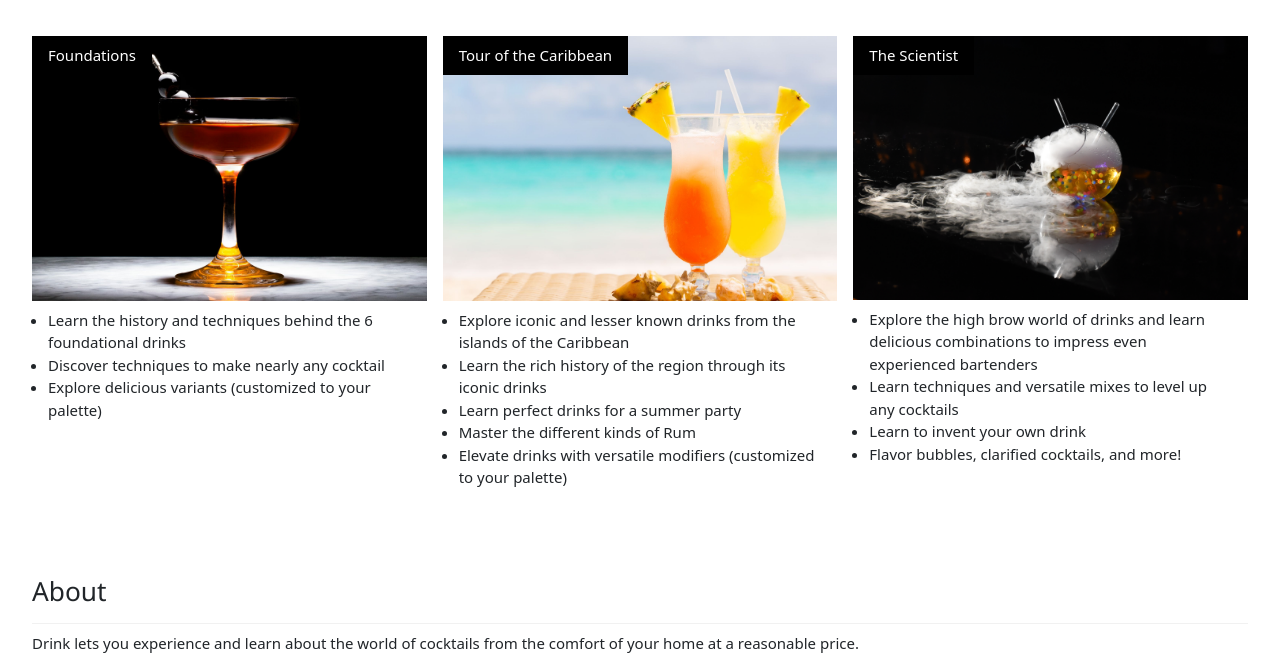
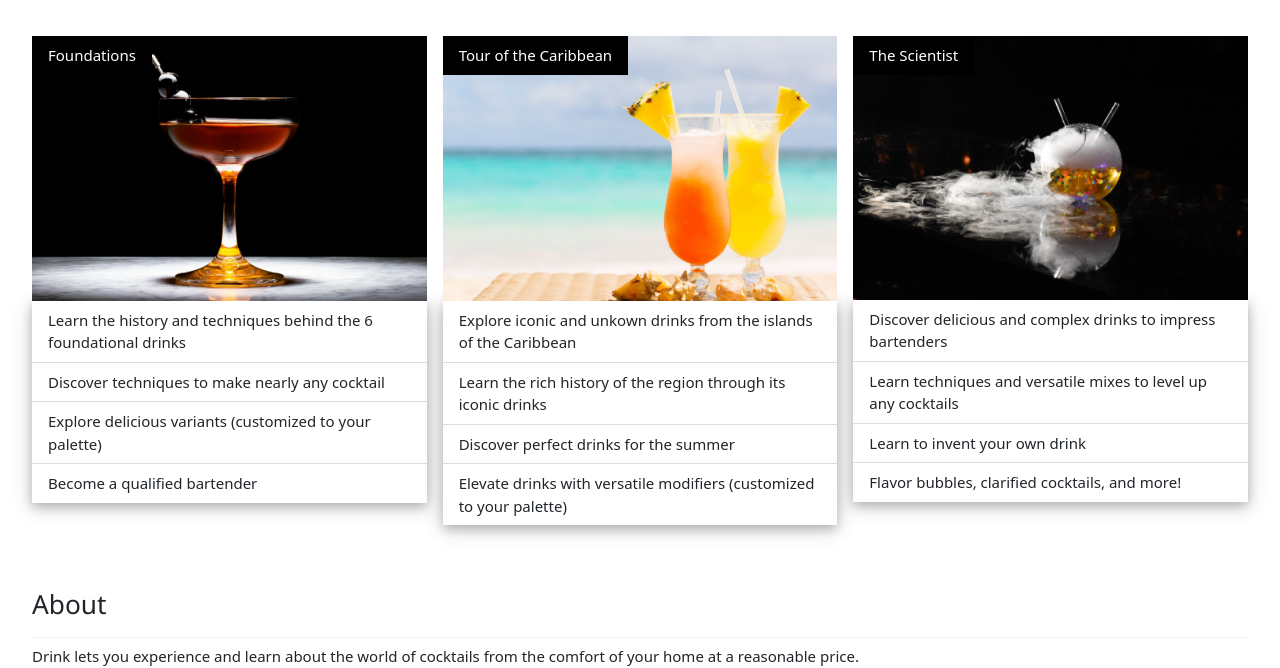
Before and after one commit to bursteinalan/drink, a website: page web/home.html in a window 1280 px wide. Shown: the part 132-800 px from the top of the page. Drawn offline with nearby package versions, Linux system fonts and the light colour scheme.

Commit message:
better lists

```diff
--- a/web/home.html
+++ b/web/home.html
@@ -64,10 +64,11 @@
       <div class="w3-display-container">
         <div class="w3-display-topleft w3-black w3-padding" >Foundations</div>
         <img src="assets/whiskey.jpeg" alt="Foundations" style="width:100%">
-        <ul class=" w3-padding">
+        <ul class="w3-ul w3-card-4">
           <li>Learn the history and techniques behind the 6 foundational drinks</li>
           <li>Discover techniques to make nearly any cocktail</li>
           <li>Explore delicious variants (customized to your palette)</li>
+          <li>Become a qualified bartender</li>
         </ul>
       </div>
     </div>
@@ -75,11 +76,10 @@
       <div class="w3-display-container">
         <div class="w3-display-topleft w3-black w3-padding">Tour of the Caribbean</div>
         <img src="assets/beach3.jpeg" alt="Caribbean" style="width:100%">
-        <ul class=" w3-padding">
-          <li>Explore iconic and lesser known drinks from the islands of the Caribbean </li>
+        <ul class="w3-ul w3-card-4">
+          <li>Explore iconic and unkown drinks from the islands of the Caribbean </li>
           <li>Learn the rich history of the region through its iconic drinks </li>
-          <li>Learn perfect drinks for a summer party </li>
-          <li>Master the different kinds of Rum </li>
+          <li>Discover perfect drinks for the summer</li>
           <li>Elevate drinks with versatile modifiers (customized to your palette) </li>
 
         </ul>
@@ -89,8 +89,8 @@
       <div class="w3-display-container">
         <div class="w3-display-topleft w3-black w3-padding">The Scientist</div>
         <img src="assets/molecular2.jpeg" alt="Scientist" style="width:100%">
-        <ul class=" w3-padding">
-          <li>Explore the high brow world of drinks and learn delicious combinations to impress even experienced bartenders</li>
+        <ul class="w3-ul w3-card-4">
+          <li>Discover delicious and complex drinks to impress bartenders</li>
           <li>Learn techniques and versatile mixes to level up any cocktails</li>
           <li>Learn to invent your own drink</li>
           <li>Flavor bubbles, clarified cocktails, and more!</li>
@@ -139,7 +139,7 @@
   </div> -->
 
   <!-- Contact Section -->
-  <div class="w3-container w3-padding-32" id="contact">
+<!--   <div class="w3-container w3-padding-32" id="contact">
     <h3 class="w3-border-bottom w3-border-light-grey w3-padding-16">Contact</h3>
     <p>Want to know more? Reach out to the team.</p>
     <form action="/action_page.php" target="_blank">
@@ -151,7 +151,7 @@
         <i class="fa fa-paper-plane"></i> SEND MESSAGE
       </button>
     </form>
-  </div>
+  </div> -->
 
 
   <div class="modal fade" id="foundations_modal" role="dialog">
```
